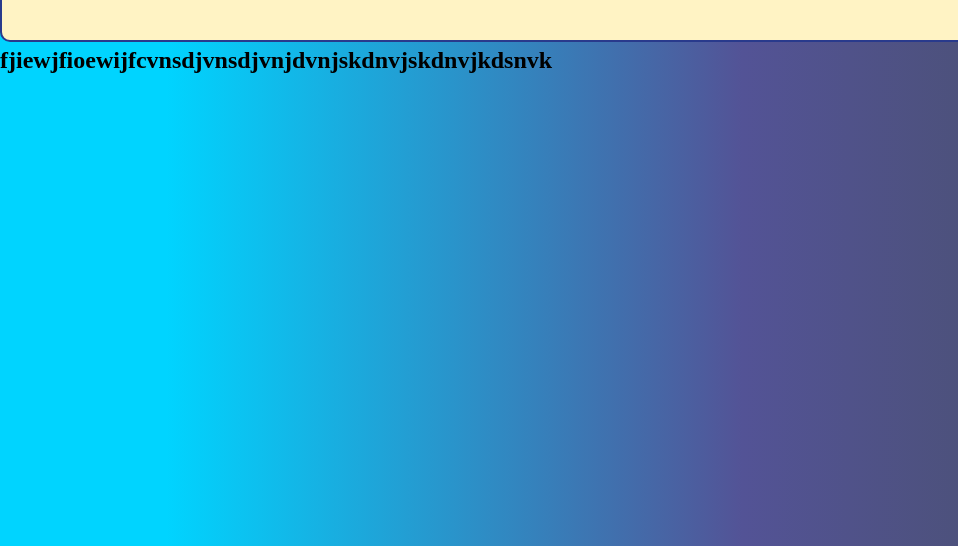
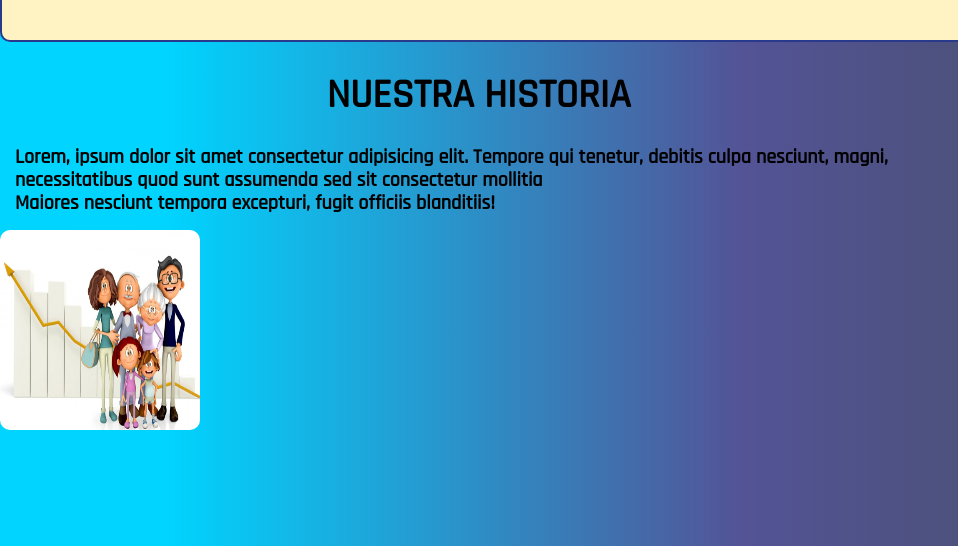
Before and after one commit to jpablogattolin/mayoristadelimpieza, a plain HTML site: page PAGES/quienes-somos.html in a window 1280 px wide. Shown: the part 180-726 px from the top of the page, 0-958 px from the left. Drawn offline with Linux system fonts and the light colour scheme.

Commit message:
quienessomos

```diff
--- a/CSS/styles.css
+++ b/CSS/styles.css
@@ -279,6 +279,39 @@ a {
     align-items: center;
 }
 
+/***MAIN QUIENES SOMOS***/
+
+.history{
+    display: flex;
+    flex-direction: column;
+    flex-wrap: wrap;
+}
+
+.history__h1{
+    display: flex;
+    font-family: 'Rajdhani', sans-serif;
+    font-size: 40px;
+    justify-content: center;
+
+}
+
+.history__h2{
+    margin-left: 15px;
+    font-family: 'Rajdhani', sans-serif;
+    font-size: 20px;
+
+}
+
+.history__img{
+
+    height:200px;
+    width: 200px;
+    border-radius: 10px;
+    margin-top: 15px;
+
+
+}
+
 
 
 /**** ASIDE****/
--- a/PAGES/quienes-somos.html
+++ b/PAGES/quienes-somos.html
@@ -59,7 +59,14 @@
 
         <main class="main">
 
-            <h2>fjiewjfioewijfcvnsdjvnsdjvnjdvnjskdnvjskdnvjkdsnvk</h2>
+            <div class="history">
+                <h1 class="history__h1">NUESTRA HISTORIA</h1>
+                <h2 class="history__h2">Lorem, ipsum dolor sit amet consectetur adipisicing elit. Tempore qui tenetur, debitis culpa
+                    nesciunt,
+                    magni, necessitatibus quod sunt assumenda sed sit consectetur mollitia<br>Maiores nesciunt tempora
+                    excepturi, fugit officiis blanditiis!<br></h2>
+                <img class="history__img" src="../IMG/empresasamiliar.jpg" alt="empresa_familiar">
+            </div>
 
 
         </main>
```
Also changed, not shown: IMG/empresasamiliar.jpg (added).
